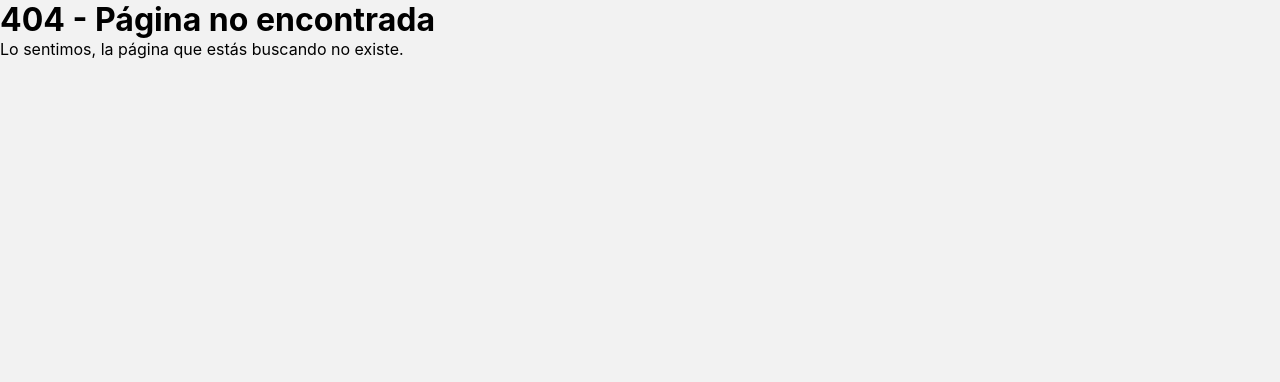
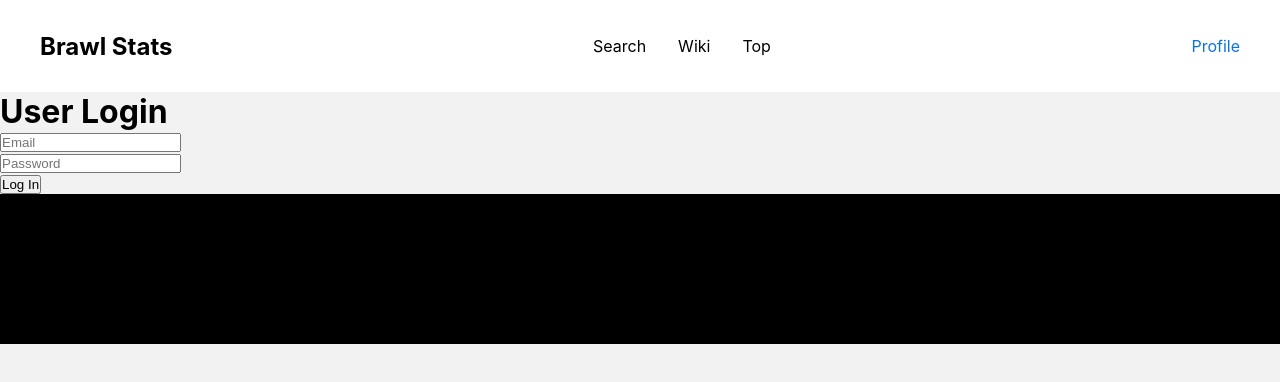
Before and after one commit to HugoDortoka/Brawlstats, a React (Create React App) app in the folder client/: page /login in a window 1280 px wide. Before the commit this address had no page. Shown: the top 382 px of the page. Built offline with nearby package versions, Linux system fonts and the light colour scheme; sample sign-in values are in the browser's storage.

Commit message:
login user

```diff
--- a/client/src/App.js
+++ b/client/src/App.js
@@ -4,6 +4,9 @@
 import Search from './components/Search';
 import Wiki from './components/Wiki';
 import Top from './components/Top';
+import Login from './components/Login';
+import Profile from './components/Profile';
+import Footer from './components/Footer';
 import AdminLogin from './components/admin/AdminLogin';
 import AdminHome from './components/admin/AdminHome';
 import NotFound from './components/NotFound';
@@ -22,18 +25,34 @@
     setAdminLoggedIn(false);
   };
 
+  const [userLoggedIn, setUserLoggedIn] = useState(
+    localStorage.getItem('userLoggedIn') === 'true'
+  );
+
+  const handleUserLogin = () => {
+    setUserLoggedIn(true);
+  };
+
+  const handleUserLogout = () => {
+    localStorage.clear();
+    setUserLoggedIn(false);
+  };
+
   return (
     <div>
        <Routes>
-          <Route path='/' element={<Layout />}>
+          <Route path='/' element={userLoggedIn ? <Layout userLogged='true'/> : <Layout userLogged='false'/>}>
             <Route path='/' element={<Search />} />
             <Route path='wiki' element={<Wiki />} />
             <Route path='top' element={<Top />} />
+            <Route path='login' element={<Login onUserLogin={handleUserLogin} />} />
+            <Route path='profile' element={userLoggedIn ? <Profile onUserLogout={handleUserLogout} /> : <Navigate to="/" />} />
           </Route>
           <Route path='adminLogin' element={<AdminLogin onAdminLogin={handleAdminLogin} />} />
           <Route path='adminHome' element={adminLoggedIn ? <AdminHome onAdminLogout={handleAdminLogout} /> : <Navigate to="/adminLogin" />} />
           <Route path='*' element={<NotFound />} />
        </Routes>
+       <Footer />
     </div>
   );
 }
--- a/client/src/components/Layout.js
+++ b/client/src/components/Layout.js
@@ -3,7 +3,7 @@
 import { Link } from 'react-router-dom';
 import '../CSS/main.css';
 
-function Layout() {
+function Layout({ userLogged }) {
   useEffect(() => {
     const toggleBtn = document.querySelector('.toggle_btn');
     const dropDownMenu = document.querySelector('.dropdown_menu');
@@ -31,7 +31,11 @@
             <li><Link to="/wiki" className="link">Wiki</Link></li>
             <li><Link to="/top" className="link">Top</Link></li>
           </ul>
-          <Link to="/login" className="action_btn">Log In</Link>
+          {userLogged === 'true' ? (
+            <Link to="/profile" className="action_btn">Profile</Link>
+          ) : (
+            <Link to="/login" className="action_btn">Log In</Link>
+          )}
           <div className="toggle_btn">
             MENU
           </div>
--- /dev/null
+++ b/client/src/components/Login.js
@@ -0,0 +1,50 @@
+import React, { useState } from 'react';
+import { useNavigate } from 'react-router-dom';
+
+function Login({ onUserLogin }) {
+    const [email, setEmail] = useState('');
+    const [password, setPassword] = useState('');
+    const [errorMessage, setErrorMessage] = useState('');
+    const navigate = useNavigate();
+
+    const handleSubmit = async (e) => {
+      e.preventDefault();
+
+      try {
+        const response = await fetch('http://localhost:3000/userLogin', {
+          method: 'POST',
+          headers: {
+            'Content-Type': 'application/json',
+          },
+          body: JSON.stringify({ email, password }),
+        });
+
+        if (response.ok) {
+          localStorage.setItem('userLoggedIn', 'true');
+          onUserLogin(); // Llama a la función onLogin
+          navigate('/');
+        } else {
+          window.alert('Credenciales incorrectas');
+        }
+      } catch (error) {
+        console.error('Error al enviar la solicitud:', error);
+      }
+    };
+
+    return (
+      <div>
+        <h1>User Login</h1>
+        <form onSubmit={handleSubmit}>
+          <div>
+            <input type="email" id="email" name="email" placeholder="Email" value={email} onChange={(e) => setEmail(e.target.value)} required />
+          </div>
+          <div>
+            <input type="password" id="password" name="password" placeholder="Password" value={password} onChange={(e) => setPassword(e.target.value)} required />
+          </div>
+          <button type="submit">Log In</button>
+        </form>
+      </div>
+    );
+  }
+
+export default Login;
--- /dev/null
+++ b/client/src/components/Profile.js
@@ -0,0 +1,19 @@
+import React, { useState } from 'react';
+import { useNavigate } from 'react-router-dom';
+
+function Profile({ onUserLogout }) {
+    const navigate = useNavigate();
+
+    return (
+      <div>
+        <h1>User Profile</h1>
+        <p>Estas en el user profile</p>
+        <button onClick={() => {
+            onUserLogout(); // Llama a la función onLogout
+            navigate('/');
+        }}>Cerrar sesión</button>
+      </div>
+    );
+  }
+
+export default Profile;
```
Also changed, not shown: 2 other files (tests, documents, lock files or other folders).
